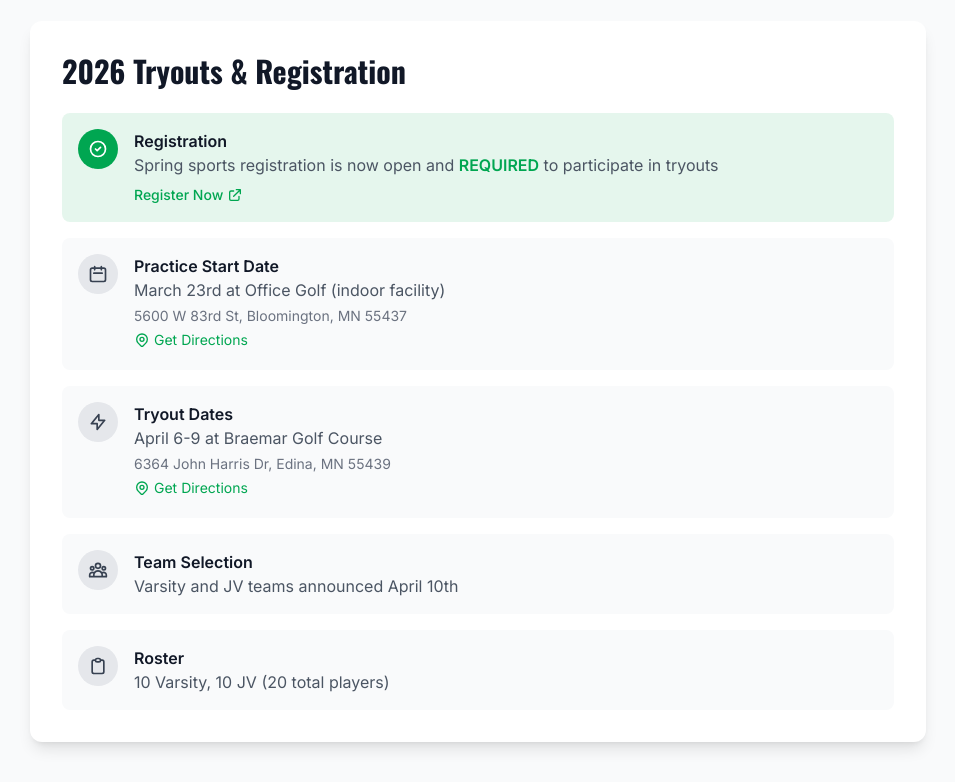
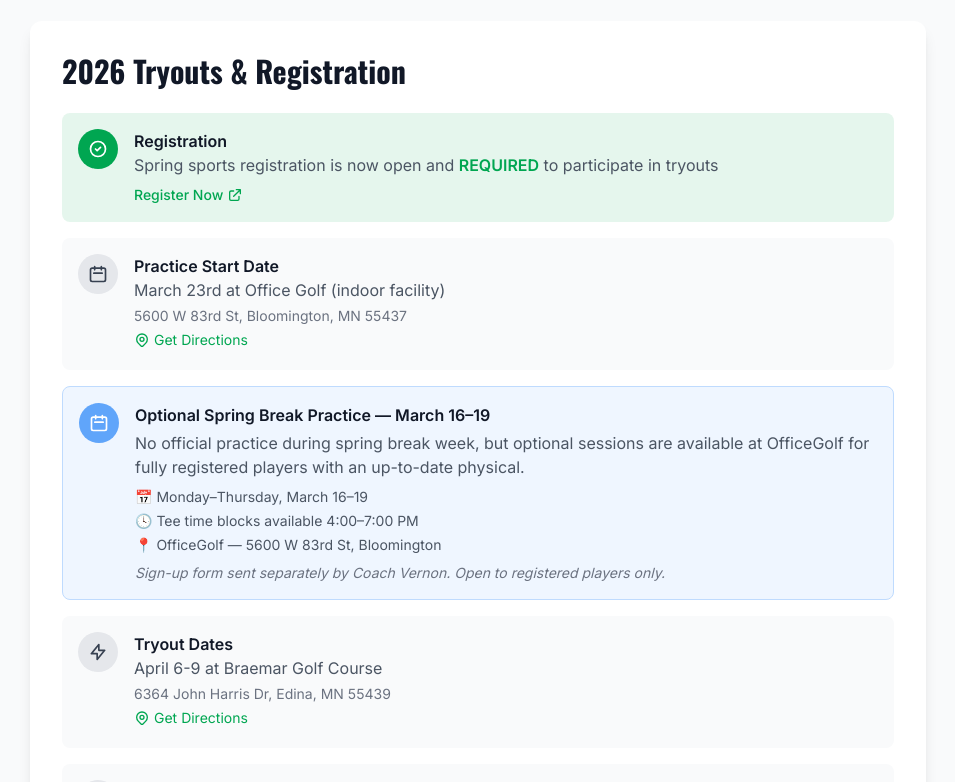
Before and after one commit to rlarson12/edina-golf-website, a React (Vite) app: page /team-info in a window 1280 px wide. Shown: the part 491-1273 px from the top of the page, without its empty margins (162-1117 px from the left). Built offline with nearby package versions, Linux system fonts and the light colour scheme.

Commit message:
Add optional spring break practice section (March 16-19, OfficeGolf)

```diff
--- a/src/pages/TeamInfo.jsx
+++ b/src/pages/TeamInfo.jsx
@@ -81,6 +81,27 @@ function TeamInfo() {
               </div>
             </div>
 
+            {/* Optional Spring Break Practice */}
+            <div className="flex flex-col sm:flex-row sm:items-start gap-2 sm:gap-4 p-4 bg-blue-50 border border-blue-200 rounded-lg">
+              <div className="flex-shrink-0">
+                <span className="inline-flex items-center justify-center w-10 h-10 bg-blue-400 text-white rounded-full">
+                  <svg className="w-5 h-5" fill="none" stroke="currentColor" viewBox="0 0 24 24">
+                    <path strokeLinecap="round" strokeLinejoin="round" strokeWidth={2} d="M8 7V3m8 4V3m-9 8h10M5 21h14a2 2 0 002-2V7a2 2 0 00-2-2H5a2 2 0 00-2 2v12a2 2 0 002 2z" />
+                  </svg>
+                </span>
+              </div>
+              <div>
+                <h3 className="font-semibold text-gray-900">Optional Spring Break Practice — March 16–19</h3>
+                <p className="text-gray-600 mt-1">No official practice during spring break week, but optional sessions are available at OfficeGolf for fully registered players with an up-to-date physical.</p>
+                <ul className="mt-2 space-y-1 text-sm text-gray-600">
+                  <li>📅 Monday–Thursday, March 16–19</li>
+                  <li>🕓 Tee time blocks available 4:00–7:00 PM</li>
+                  <li>📍 OfficeGolf — 5600 W 83rd St, Bloomington</li>
+                </ul>
+                <p className="text-sm text-gray-500 mt-2 italic">Sign-up form sent separately by Coach Vernon. Open to registered players only.</p>
+              </div>
+            </div>
+
             {/* Tryout Dates */}
             <div className="flex flex-col sm:flex-row sm:items-start gap-2 sm:gap-4 p-4 bg-gray-50 rounded-lg">
               <div className="flex-shrink-0">
```
